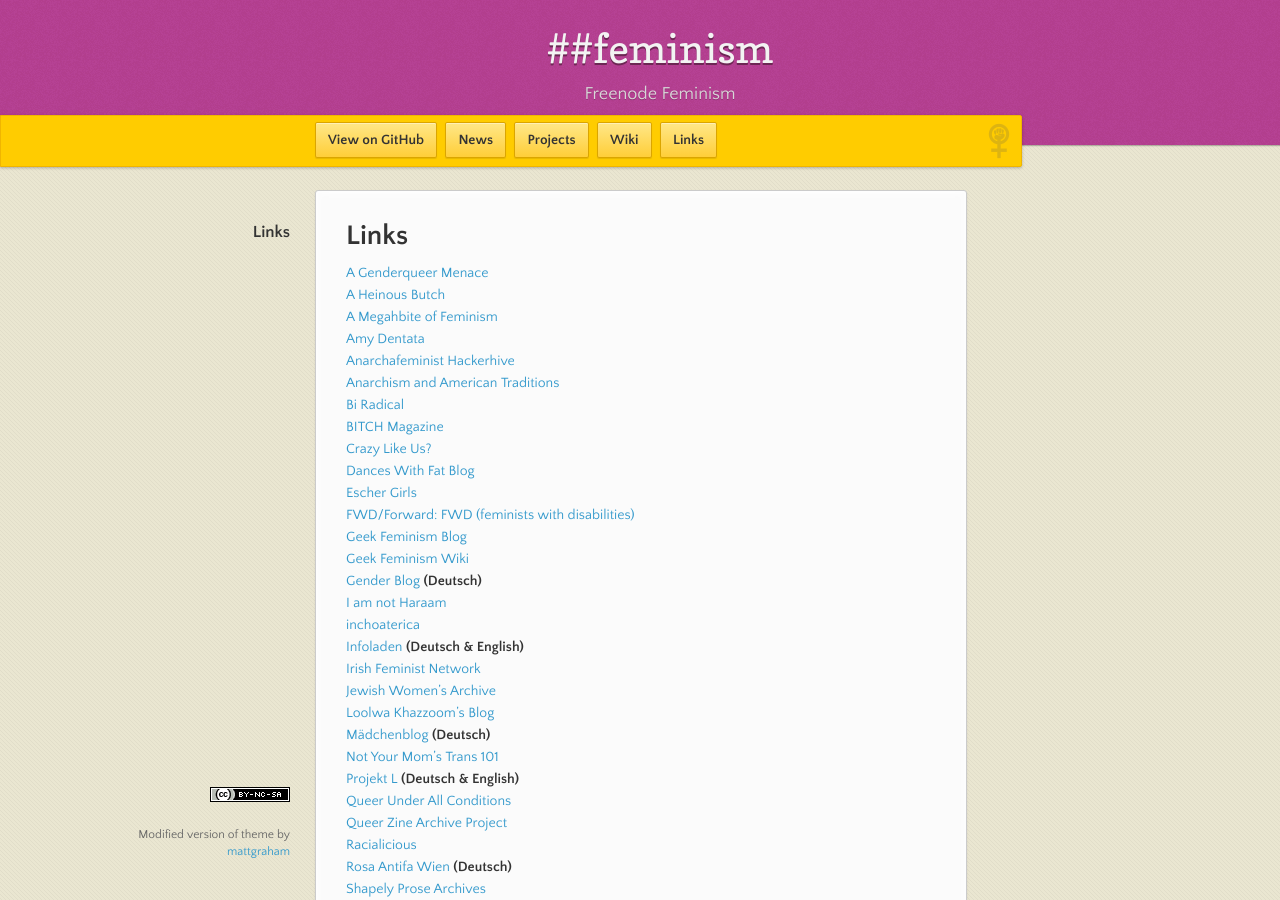
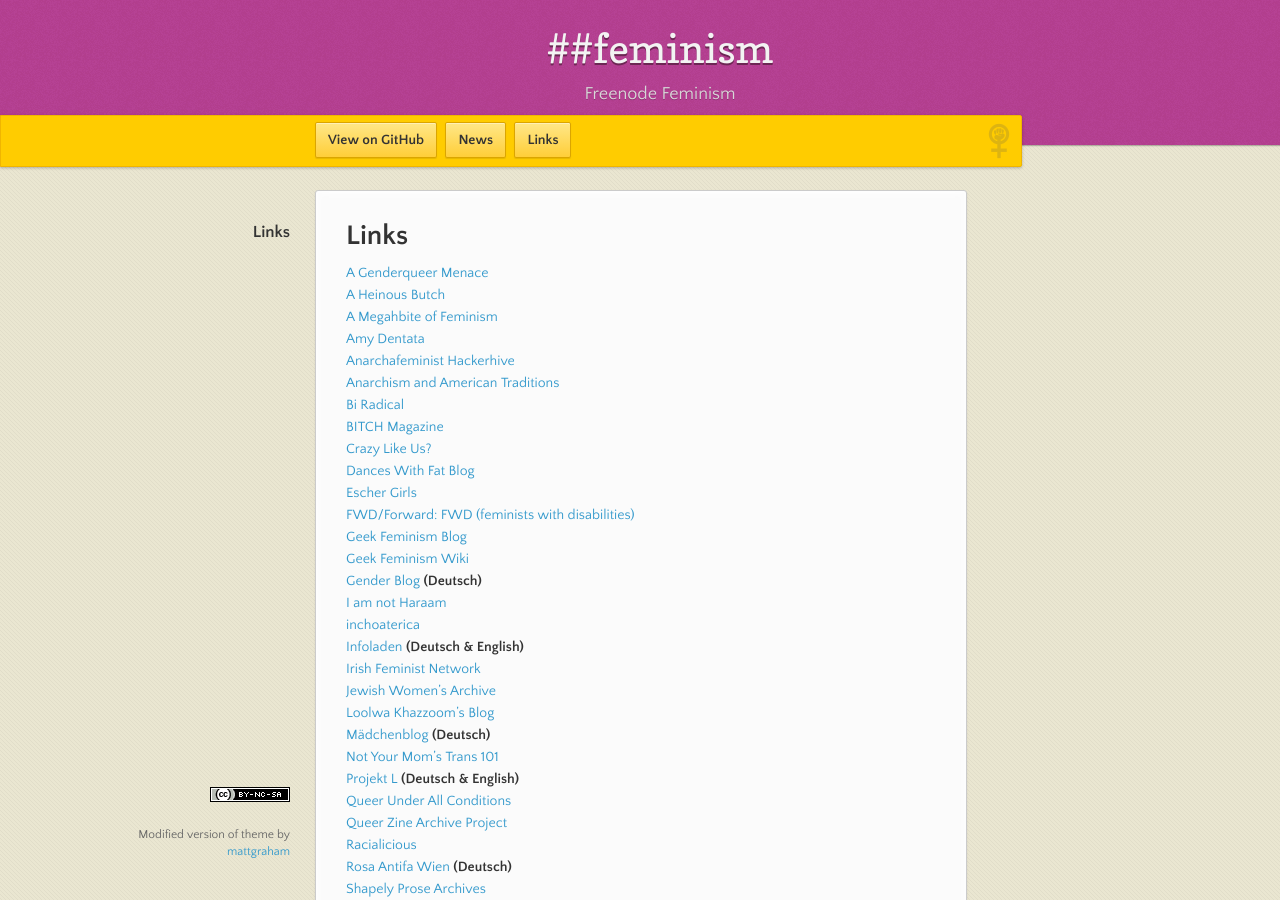
Before and after one commit to feminism-chat/feminism-chat.github.io, a Jekyll site: the page built from links.md, in a window 1280 px wide and 900 px high. Built offline with Jekyll 4.4.1, drawn with Linux system fonts in a browser that asks for light colours; nearby versions of some CDN libraries.

Commit message:
Update links.html

```diff
--- a/_layouts/links.html
+++ b/_layouts/links.html
@@ -33,8 +33,6 @@
           <ul>
             <li><a href="https://github.com/freenode-feminism" class="button">View on GitHub</a></li>
             <li><a href="/news/" class="button">News</a></li>
-            <li><a href="/projects/" class="button">Projects</a></li>
-            <li><a href="https://github.com/freenode-feminism/wiki/wiki" class="button">Wiki</a></li>
             <li><a href="/links/" class="button">Links</a></li>
           </ul>
         </div>
```
